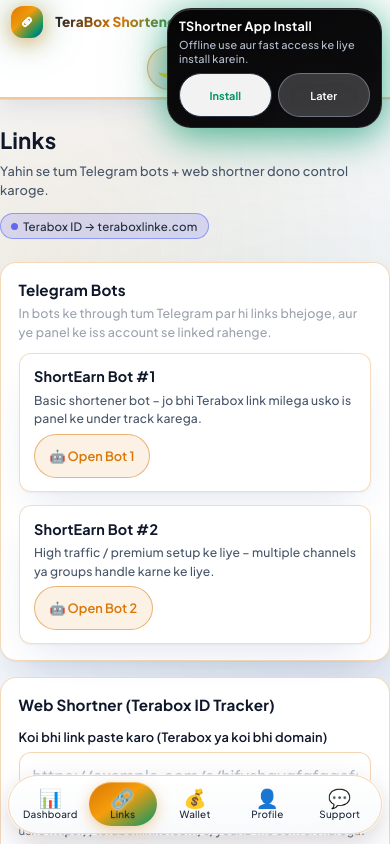
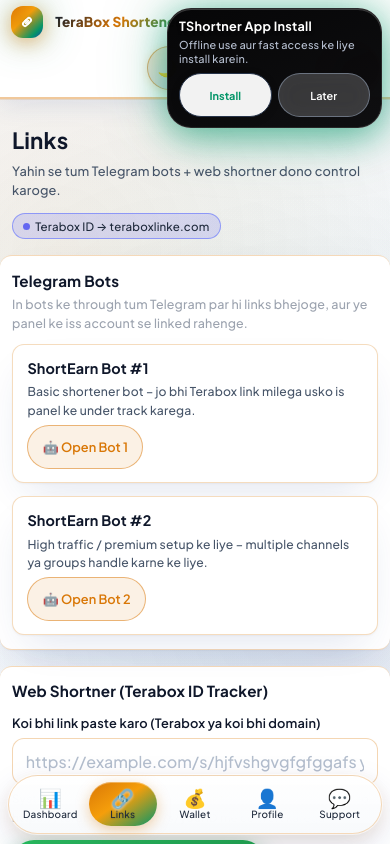
Before and after one commit to devabhai-1/tshortner.in, a React (Vite) app: page /links in a window 390 px wide. Shown: the top 844 px of the page. Built offline with nearby package versions, Linux system fonts and the light colour scheme; no server answers; the database is empty; sample sign-in values are in the browser's storage.

Commit message:
Make data boxes touch both sides identically across Links, Wallet, Profile, and Support pages

```diff
--- a/src/pages/Links.module.css
+++ b/src/pages/Links.module.css
@@ -532,6 +532,21 @@
     padding: 0.85rem 0 1.75rem;
     max-width: 100%;
   }
+
+  .pageTitle {
+    padding-left: 0.75rem;
+    padding-right: 0.75rem;
+    margin-bottom: 1rem;
+  }
+
+  .card {
+    padding: 0.85rem 0.75rem;
+    border-radius: 0.75rem;
+    border-left: none;
+    border-right: none;
+    width: 100%;
+  }
+
   .botGrid {
     grid-template-columns: 1fr;
   }
--- a/src/pages/Profile.module.css
+++ b/src/pages/Profile.module.css
@@ -475,4 +475,18 @@
     padding: 0.85rem 0 1.75rem;
     max-width: 100%;
   }
+
+  .pageTitle {
+    padding-left: 0.75rem;
+    padding-right: 0.75rem;
+    margin-bottom: 1rem;
+  }
+
+  .card {
+    padding: 0.85rem 0.75rem;
+    border-radius: 0.75rem;
+    border-left: none;
+    border-right: none;
+    width: 100%;
+  }
 }
--- a/src/pages/Support.module.css
+++ b/src/pages/Support.module.css
@@ -472,6 +472,20 @@
     max-width: 100%;
   }
 
+  .pageTitle {
+    padding-left: 0.75rem;
+    padding-right: 0.75rem;
+    margin-bottom: 1rem;
+  }
+
+  .card {
+    padding: 0.85rem 0.75rem;
+    border-radius: 0.75rem;
+    border-left: none;
+    border-right: none;
+    width: 100%;
+  }
+
   .supportGrid {
     grid-template-columns: 1fr;
   }
--- a/src/pages/Wallet.module.css
+++ b/src/pages/Wallet.module.css
@@ -454,6 +454,21 @@
     padding: 0.85rem 0 1.75rem;
     max-width: 100%;
   }
+
+  .pageTitle {
+    padding-left: 0.75rem;
+    padding-right: 0.75rem;
+    margin-bottom: 1rem;
+  }
+
+  .card {
+    padding: 0.85rem 0.75rem;
+    border-radius: 0.75rem;
+    border-left: none;
+    border-right: none;
+    width: 100%;
+  }
+
   .walletGrid {
     grid-template-columns: repeat(2, minmax(0, 1fr));
   }
```
